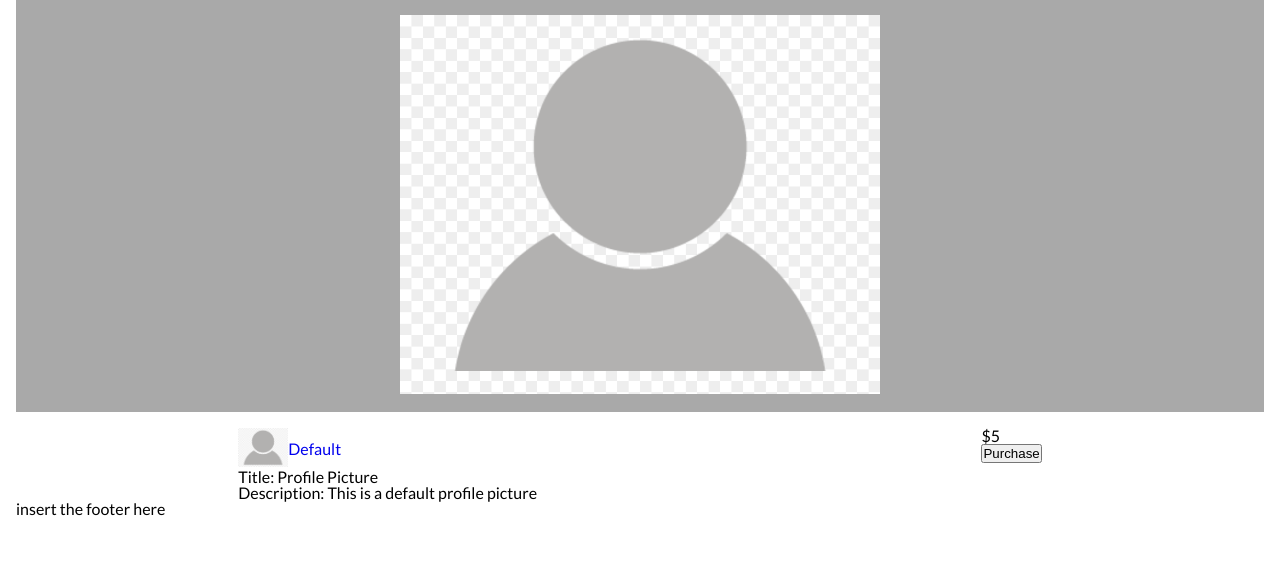
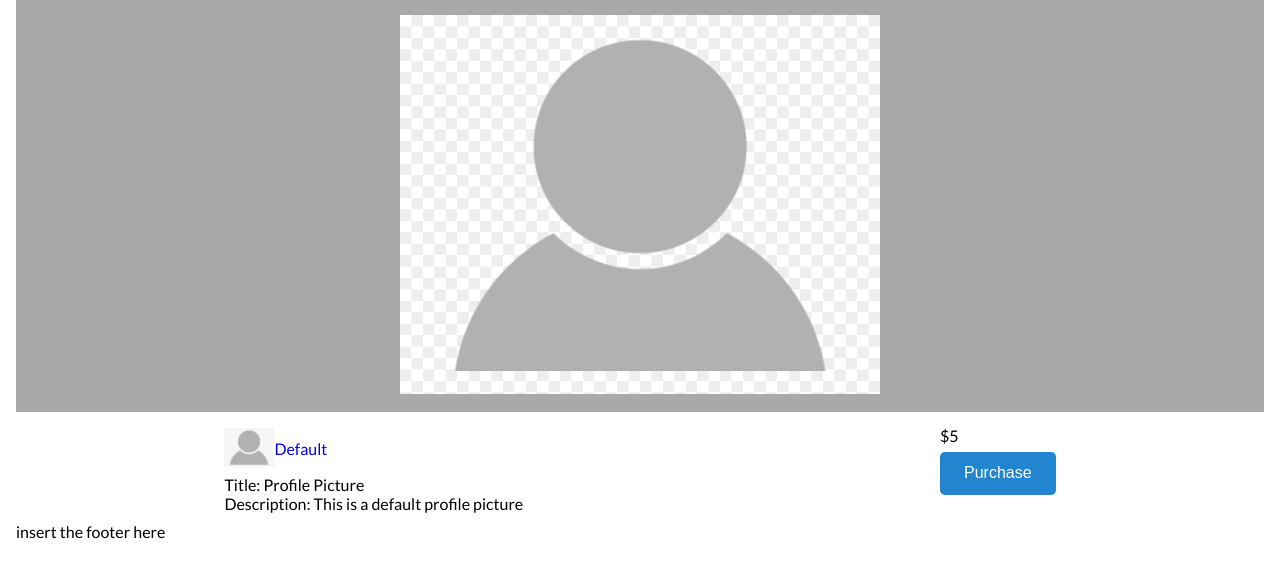
Before and after one commit to MatthewMcf/Prophoto, a PHP site: template view/modalPhotoView.php in a window 1280 px wide. Shown: the part 17-595 px from the top of the page. Run offline with PHP 8.4, Linux system fonts and the light colour scheme; the template is opened without the code that fills it, so the values that code supplies are empty.

Commit message:
changed purchase button and spacing within modal

```diff
--- a/public/css/style.css
+++ b/public/css/style.css
@@ -693,3 +693,11 @@ img {
     display: flex;
     flex-direction: column;
 }
+
+.leftContainer > * {
+    margin-bottom: 0.5rem;
+}
+
+#descriptorContainer > * {
+    margin-bottom: 0.2rem;
+}
--- a/view/modalPhotoView.php
+++ b/view/modalPhotoView.php
@@ -13,7 +13,7 @@
                 <a href="#"><?php $getUserFromDB = false;  echo $getUserFromDB ? 'userName' : 'Default' ?></a>
             </div>
         </div>
-        <div id="desciptorContainer">
+        <div id="descriptorContainer">
             <div id="imageTitle">Title: Profile Picture</div>
             <div id="imageDescription">Description: This is a default profile picture</div>
         </div>
@@ -22,7 +22,7 @@
     <div class="rightContainer">
         <div id="purchaseContainer">
             <div id="imagePrice">$5</div>
-            <button>Purchase</button>
+            <button class="btnPrimary">Purchase</button>
         </div>
     </div>
 
```
